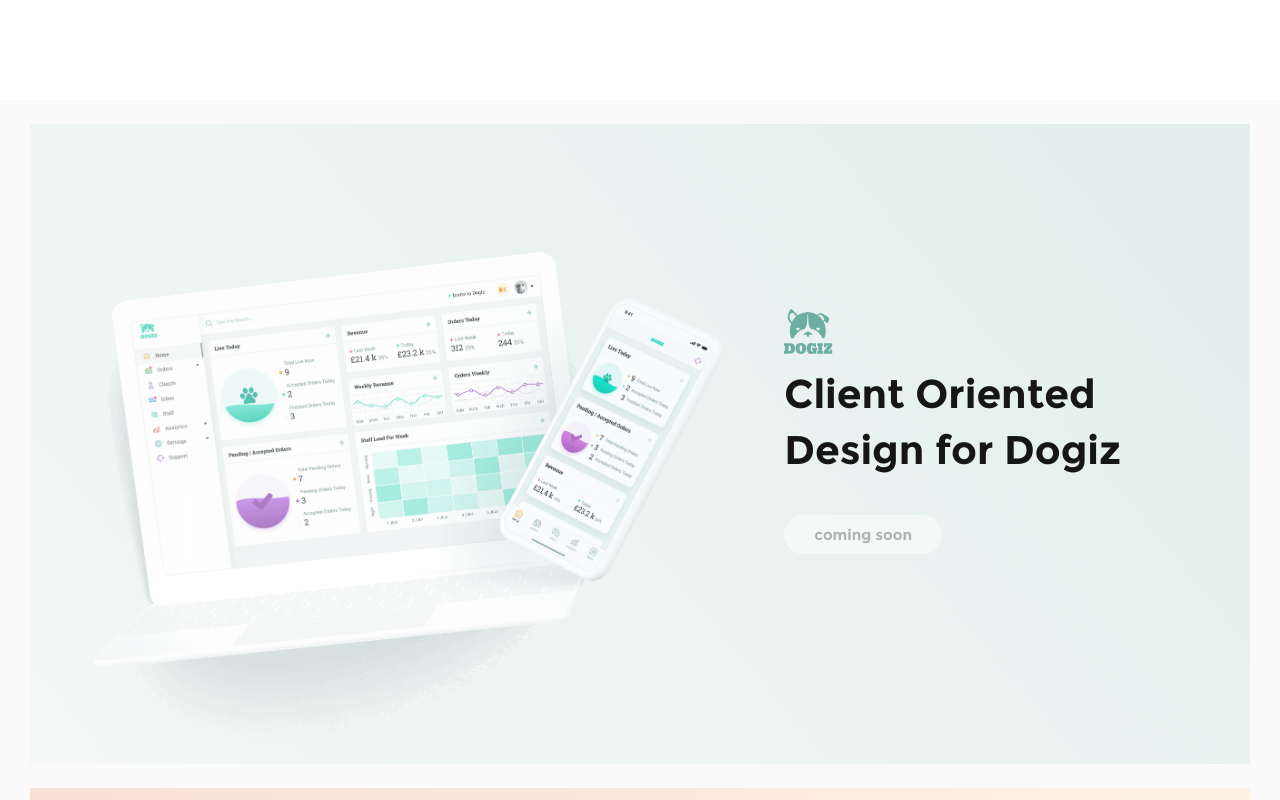
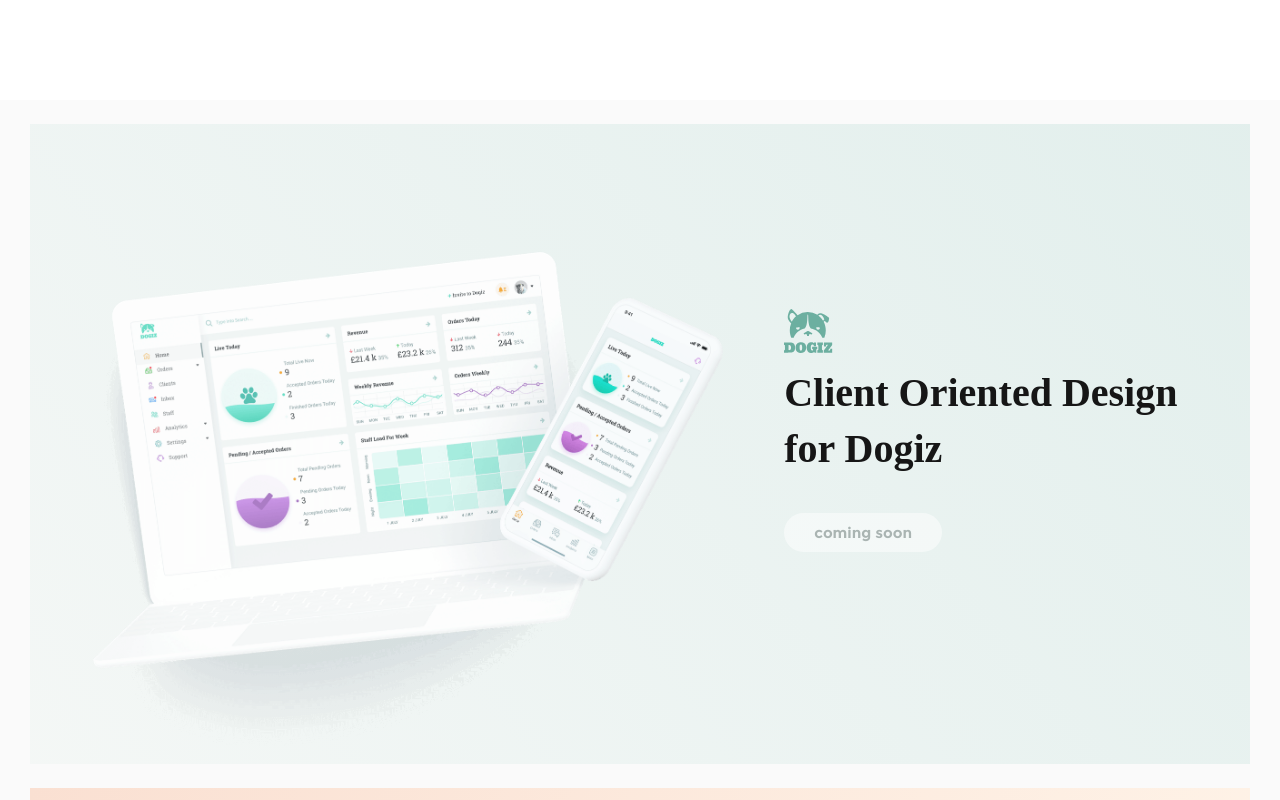
Before and after one commit to theshortcutesite/shortcute.github.io, a plain HTML site: page index.html in a window 1280 px wide. Shown: the part 540-1340 px from the top of the page. Drawn offline with Linux system fonts and the light colour scheme; a web font is replaced by a local one.

Commit message:
Update main.css

```diff
--- a/styles/main.css
+++ b/styles/main.css
@@ -375,7 +375,7 @@
     text-align: left;
     color: #161616;
     -webkit-text-fill-color: #161616;
-    font-family: "Montserrat-Bold";
+    font-family: "Montserrat-ExtrBold";
 }
 
 .content-btn {
```
